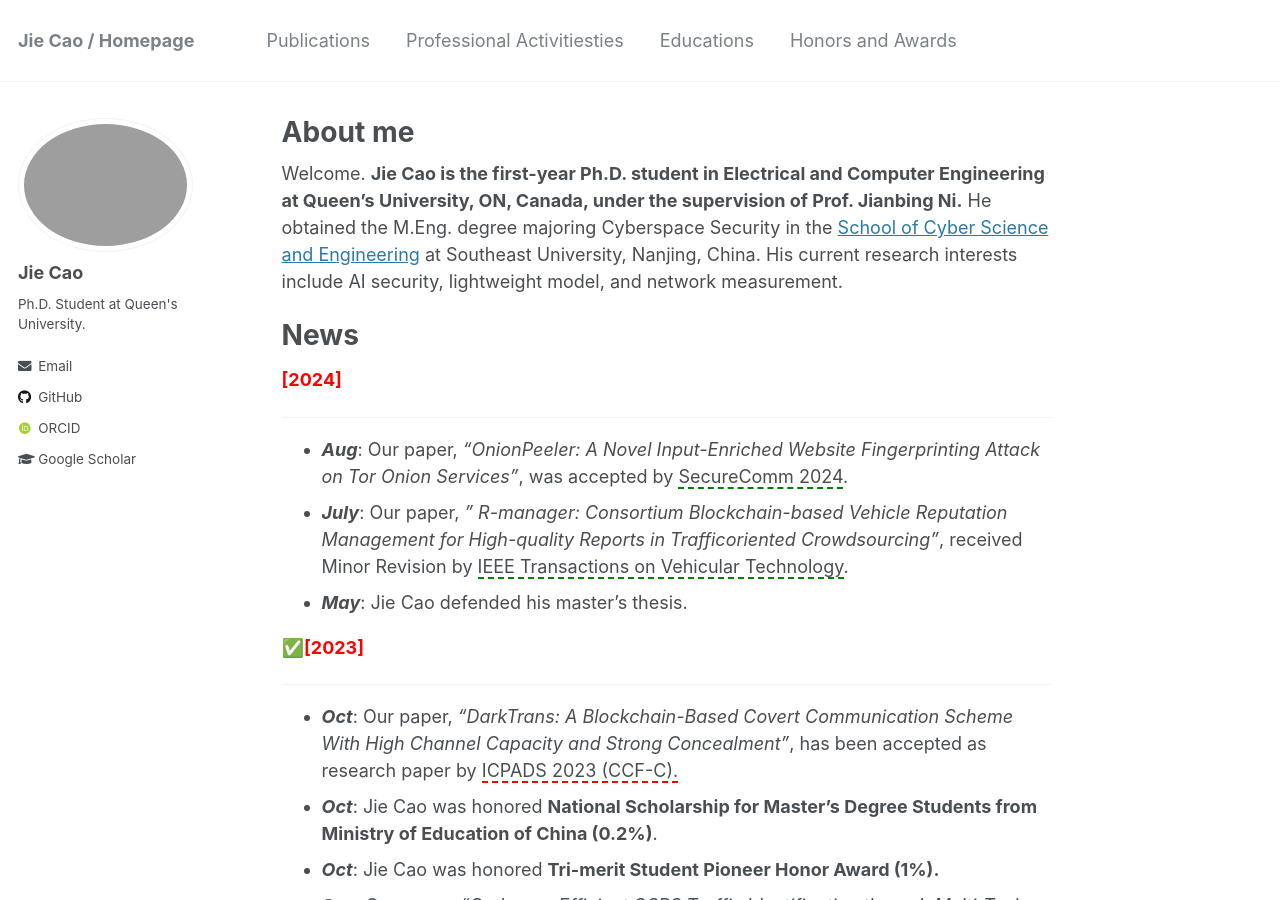
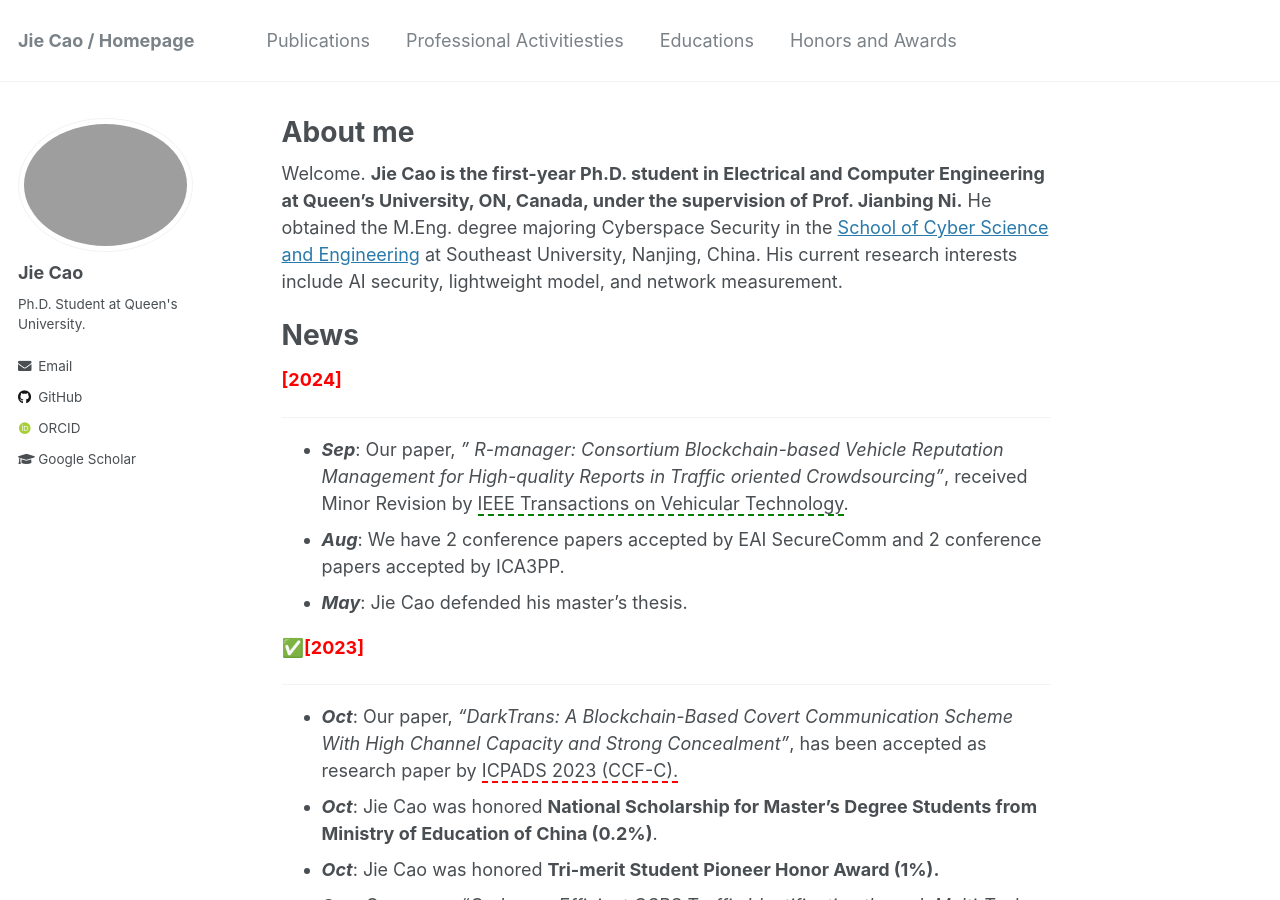
Before and after one commit to JieJayCao/JieJayCao.github.io, a Jekyll site: the page built from _pages/about.md, in a window 1280 px wide and 900 px high. Built offline with Jekyll 4.4.1, drawn with Linux system fonts in a browser that asks for light colours; some web fonts are replaced; formulas are drawn with MathJax 3.

Commit message:
Update about.md

```diff
--- a/_pages/about.md
+++ b/_pages/about.md
@@ -14,8 +14,8 @@ Welcome. **Jie Cao is the first-year Ph.D. student in Electrical and Computer En
 **<font color=red>[2024]</font>**
 
 _________________
-- ***Aug***: Our paper, *"OnionPeeler: A Novel Input-Enriched Website Fingerprinting Attack on Tor Onion Services"*, was accepted by <span style="border-bottom: 2px dashed green;">SecureComm 2024</span>.
-- ***July***: Our paper, *" R-manager: Consortium Blockchain-based Vehicle Reputation Management for High-quality Reports in Trafficoriented Crowdsourcing"*, received Minor Revision by <span style="border-bottom: 2px dashed green;">IEEE Transactions on Vehicular Technology</span>.
+- ***Sep***: Our paper, *" R-manager: Consortium Blockchain-based Vehicle Reputation Management for High-quality Reports in Traffic oriented Crowdsourcing"*, received Minor Revision by <span style="border-bottom: 2px dashed green;">IEEE Transactions on Vehicular Technology</span>.
+- ***Aug***: We have 2 conference papers accepted by EAI SecureComm and 2 conference papers accepted by ICA3PP.
 - ***May***: Jie Cao defended his master's thesis.
 
 
```
